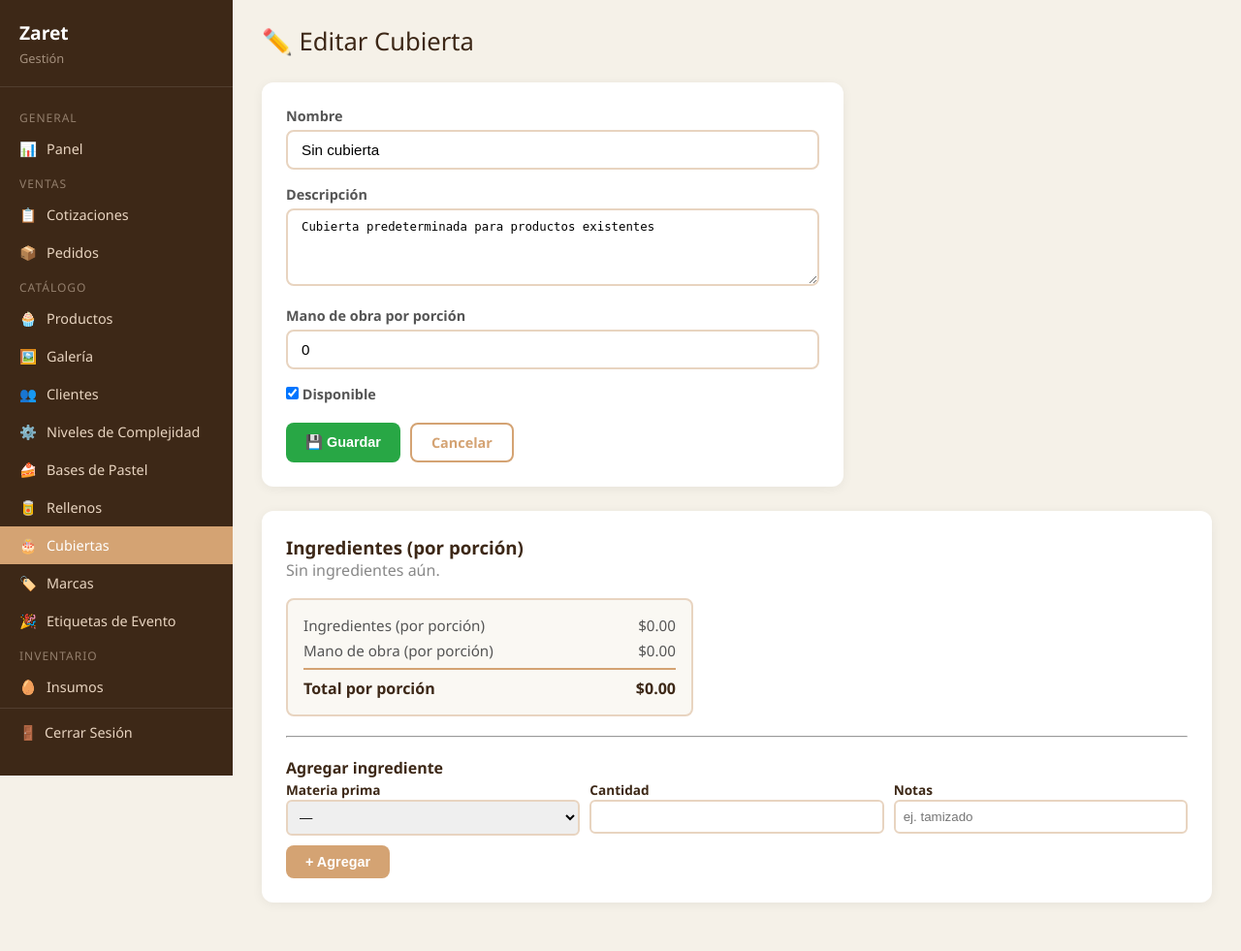
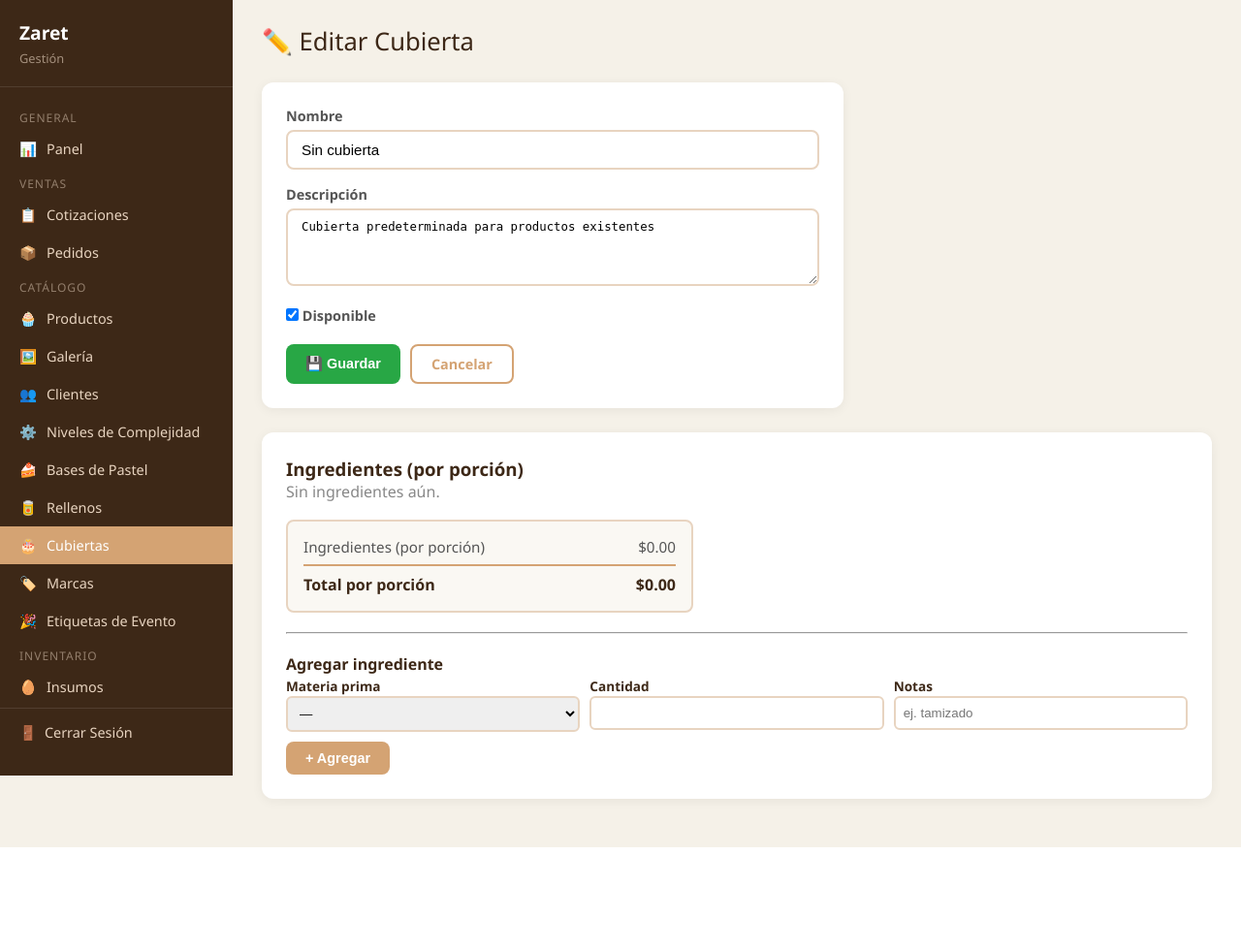
Before and after one commit to neo1312/pasteleriayaz, a Django app: page /cubiertas/1/editar/ in a window 1280 px wide. Shown: the whole page at 97% size. After the commit the page ends 874 px from the top, so only its background shows below. Run offline with Django 5.2, Linux system fonts and the light colour scheme; the visitor is signed in with stand-in values (Sample User, id 1); data comes from the database, SQL or seed files in the repository; data that the repository does not hold is empty.

Commit message:
deploy: quitar mano de obra de bases y cubiertas

```diff
--- a/inventory/admin.py
+++ b/inventory/admin.py
@@ -466,13 +466,12 @@ class BaseBreadIngredientInline(admin.TabularInline):
 
 @admin.register(BaseBread)
 class BaseBreadAdmin(admin.ModelAdmin):
-    list_display = ('name', 'base_labor_per_portion', 'is_available')
+    list_display = ('name', 'is_available')
     list_filter = ('is_available',)
     search_fields = ('name', 'description')
     inlines = [BaseBreadIngredientInline]
     fieldsets = (
         ('Información Básica', {'fields': ('name', 'description')}),
-        ('Costos', {'fields': ('base_labor_per_portion',)}),
         ('Estado', {'fields': ('is_available',)}),
     )
 
@@ -514,12 +513,11 @@ class ToppingIngredientInline(admin.TabularInline):
 
 @admin.register(Topping)
 class ToppingAdmin(admin.ModelAdmin):
-    list_display = ('name', 'base_labor_per_portion', 'is_available')
+    list_display = ('name', 'is_available')
     list_filter = ('is_available',)
     search_fields = ('name', 'description')
     inlines = [ToppingIngredientInline]
     fieldsets = (
         ('Información Básica', {'fields': ('name', 'description')}),
-        ('Costos', {'fields': ('base_labor_per_portion',)}),
         ('Estado', {'fields': ('is_available',)}),
     )
--- a/inventory/models.py
+++ b/inventory/models.py
@@ -40,13 +40,11 @@ def calculate_components_cost(base_bread, filling, topping, complexity_tier, per
     labor_per = Decimal('0')
     if base_bread:
         ing_per += base_bread.cost_per_portion()
-        labor_per += base_bread.base_labor_per_portion or Decimal('0')
     if filling:
         ing_per += filling.cost_per_portion()
         labor_per += filling.base_labor_per_portion or Decimal('0')
     if topping:
         ing_per += topping.cost_per_portion()
-        labor_per += topping.base_labor_per_portion or Decimal('0')
 
     base_per = ing_per + labor_per
     design_pct = complexity_tier.surcharge_percentage if complexity_tier else Decimal('0')
@@ -97,7 +95,6 @@ class TransportZone(models.Model):
 class BaseBread(models.Model):
     name = models.CharField(max_length=200, verbose_name="Nombre")
     description = models.TextField(blank=True, verbose_name="Descripción")
-    base_labor_per_portion = models.DecimalField(max_digits=10, decimal_places=2, default=0, help_text="Mano de obra + overhead por porción (1 persona)", verbose_name="Mano de obra por porción")
     is_available = models.BooleanField(default=True, verbose_name="Disponible")
     created_at = models.DateTimeField(auto_now_add=True, verbose_name="Creado")
     updated_at = models.DateTimeField(auto_now=True, verbose_name="Actualizado")
@@ -113,7 +110,7 @@ class BaseBread(models.Model):
 
     @property
     def total_cost_per_portion(self):
-        return self.cost_per_portion() + (self.base_labor_per_portion or Decimal('0'))
+        return self.cost_per_portion()
 
     def __str__(self):
         return self.name
@@ -157,7 +154,6 @@ class Filling(models.Model):
 class Topping(models.Model):
     name = models.CharField(max_length=200, verbose_name="Nombre")
     description = models.TextField(blank=True, verbose_name="Descripción")
-    base_labor_per_portion = models.DecimalField(max_digits=10, decimal_places=2, default=0, help_text="Mano de obra + overhead por porción (1 persona)", verbose_name="Mano de obra por porción")
     is_available = models.BooleanField(default=True, verbose_name="Disponible")
     created_at = models.DateTimeField(auto_now_add=True, verbose_name="Creado")
     updated_at = models.DateTimeField(auto_now=True, verbose_name="Actualizado")
@@ -173,7 +169,7 @@ class Topping(models.Model):
 
     @property
     def total_cost_per_portion(self):
-        return self.cost_per_portion() + (self.base_labor_per_portion or Decimal('0'))
+        return self.cost_per_portion()
 
     def __str__(self):
         return self.name
@@ -359,10 +355,8 @@ class Product(models.Model):
             topping_cost = self.topping.cost_per_portion() if self.topping else Decimal('0')
             ingredient_cost = (base_cost + filling_cost + topping_cost) * persons
 
-            base_labor = self.base_bread.base_labor_per_portion if self.base_bread else Decimal('0')
             filling_labor = self.filling.base_labor_per_portion if self.filling else Decimal('0')
-            topping_labor = self.topping.base_labor_per_portion if self.topping else Decimal('0')
-            labor_cost = (base_labor + filling_labor + topping_labor) * persons
+            labor_cost = filling_labor * persons
         else:
             ingredient_cost = self.calculate_cost() * persons
             labor_cost = (self.base_labor_per_portion or Decimal('0')) * persons
--- a/inventory/templates/control/topping_form.html
+++ b/inventory/templates/control/topping_form.html
@@ -13,10 +13,6 @@
         <div class="form-group" style="margin-bottom:16px;">
             <label style="display:block;font-weight:600;margin-bottom:5px;font-size:0.9em;color:#555;">Descripción</label>
             <textarea name="description" style="width:100%;padding:10px 14px;border:2px solid #e8d4c0;border-radius:8px;font-size:0.95em;outline:none;resize:vertical;min-height:80px;">{{ object.description|default:'' }}</textarea>
-        </div>
-        <div class="form-group" style="margin-bottom:16px;">
-            <label style="display:block;font-weight:600;margin-bottom:5px;font-size:0.9em;color:#555;">Mano de obra por porción</label>
-            <input type="number" name="base_labor_per_portion" value="{{ object.base_labor_per_portion|default:'0' }}" step="0.01" style="width:100%;padding:10px 14px;border:2px solid #e8d4c0;border-radius:8px;font-size:0.95em;outline:none;">
         </div>
         <div class="form-group" style="margin-bottom:16px;">
             <label style="display:block;font-weight:600;margin-bottom:5px;font-size:0.9em;color:#555;">
@@ -67,9 +63,6 @@
     <div style="margin-top:18px;background:#faf8f3;border:2px solid #e8d4c0;border-radius:8px;padding:16px;max-width:420px;">
         <div style="display:flex;justify-content:space-between;font-size:0.95em;color:#555;margin-bottom:6px;">
             <span>Ingredientes (por porción)</span><span>${{ object.cost_per_portion|floatformat:2 }}</span>
-        </div>
-        <div style="display:flex;justify-content:space-between;font-size:0.95em;color:#555;margin-bottom:6px;">
-            <span>Mano de obra (por porción)</span><span>${{ object.base_labor_per_portion|floatformat:2 }}</span>
         </div>
         <div style="display:flex;justify-content:space-between;font-weight:700;color:#3d2817;border-top:2px solid #d4a373;padding-top:8px;margin-top:8px;">
             <span>Total por porción</span><span>${{ object.total_cost_per_portion|floatformat:2 }}</span>
--- a/inventory/views.py
+++ b/inventory/views.py
@@ -693,7 +693,6 @@ def base_bread_create(request):
         b = BaseBread(
             name=request.POST.get('name', '').strip(),
             description=request.POST.get('description', '').strip(),
-            base_labor_per_portion=parse_decimal(request.POST.get('base_labor_per_portion', '0')),
             is_available=request.POST.get('is_available') == 'on',
         )
         b.save()
@@ -710,7 +709,6 @@ def base_bread_edit(request, pk):
     if request.method == 'POST':
         b.name = request.POST.get('name', b.name)
         b.description = request.POST.get('description', b.description)
-        b.base_labor_per_portion = parse_decimal(request.POST.get('base_labor_per_portion', '0'))
         b.is_available = request.POST.get('is_available') == 'on'
         b.save()
         messages.success(request, f'Base "{b.name}" actualizada.')
@@ -885,7 +883,6 @@ def topping_create(request):
         t = Topping(
             name=request.POST.get('name', '').strip(),
             description=request.POST.get('description', '').strip(),
-            base_labor_per_portion=parse_decimal(request.POST.get('base_labor_per_portion', '0')),
             is_available=request.POST.get('is_available') == 'on',
         )
         t.save()
@@ -902,7 +899,6 @@ def topping_edit(request, pk):
     if request.method == 'POST':
         t.name = request.POST.get('name', t.name)
         t.description = request.POST.get('description', t.description)
-        t.base_labor_per_portion = parse_decimal(request.POST.get('base_labor_per_portion', '0'))
         t.is_available = request.POST.get('is_available') == 'on'
         t.save()
         messages.success(request, f'Cubierta "{t.name}" actualizada.')
@@ -1537,7 +1533,7 @@ def api_calculate_price_rapido(request):
             if comp is None:
                 return None
             ing_cost = comp.cost_per_portion()
-            labor = comp.base_labor_per_portion or Decimal('0')
+            labor = getattr(comp, 'base_labor_per_portion', Decimal('0')) or Decimal('0')
             details = []
             for ing in comp.ingredients.select_related('raw_product').order_by('raw_product__name'):
                 details.append({
```
Also changed, not shown: inventory/templates/control/basebread_form.html (+0 -7 lines), inventory/migrations/0040_remove_basebread_base_labor_per_portion_and_more.py (added).
